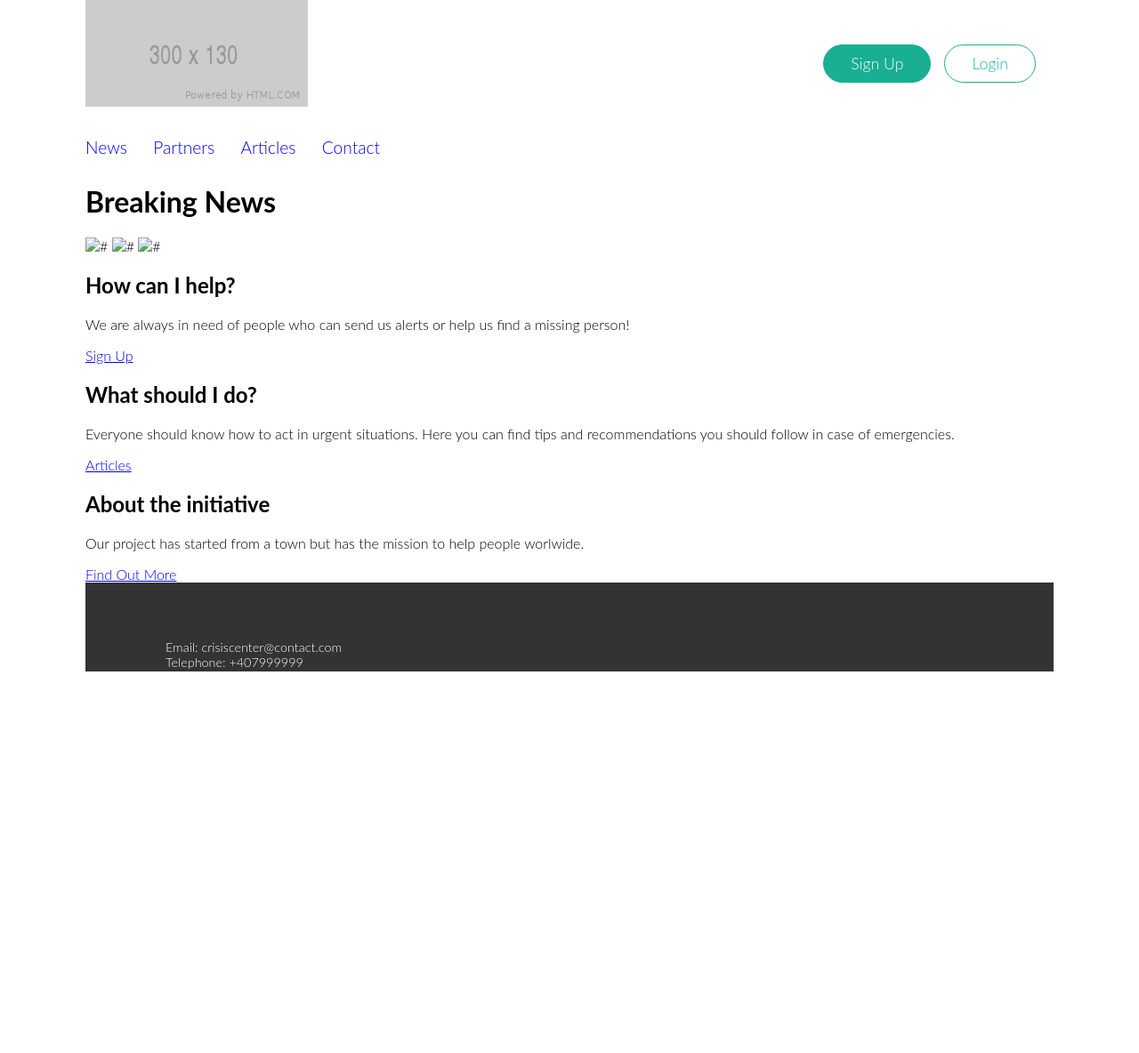
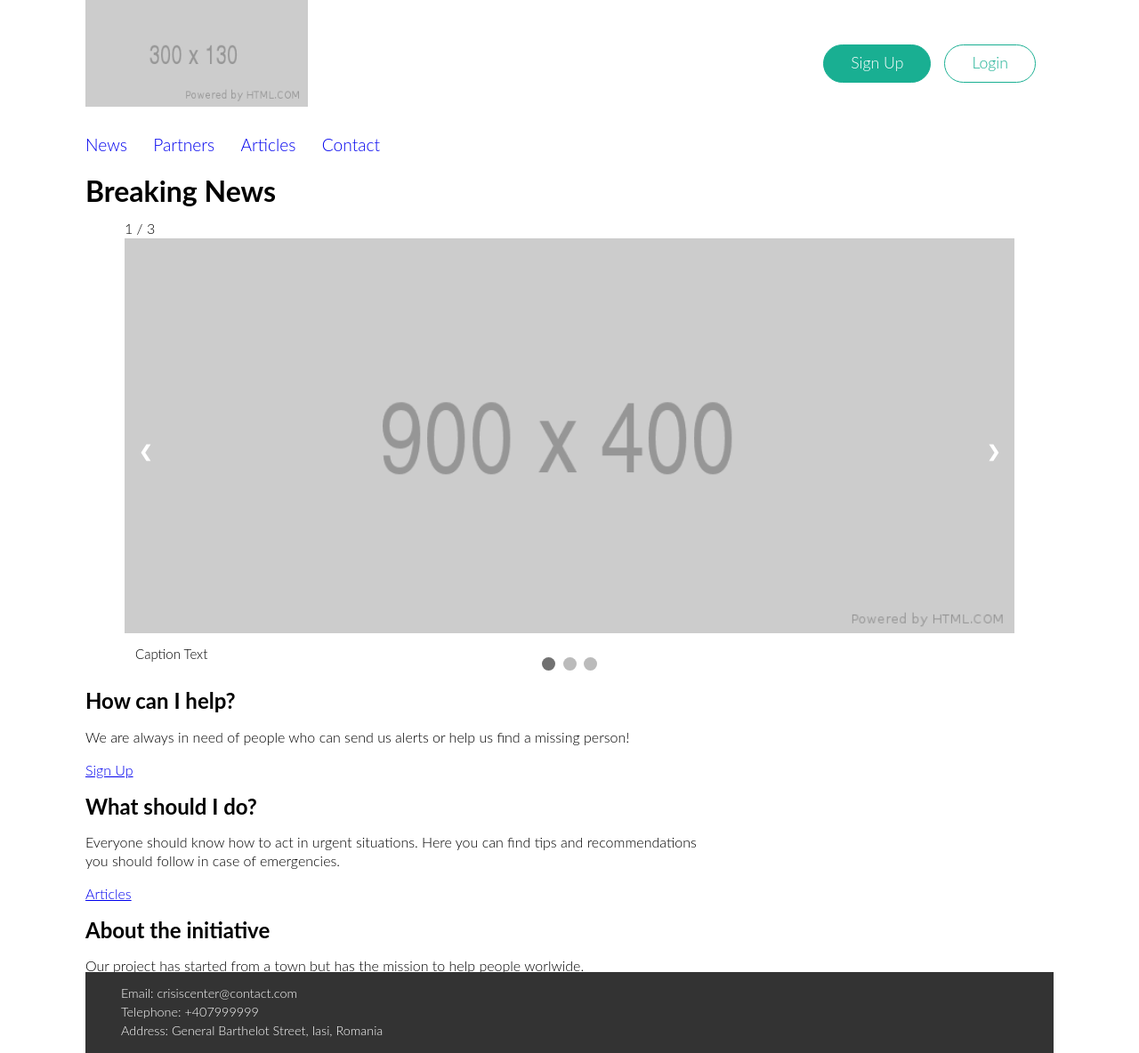
Before and after one commit to AlexandruSte/CrisisContainmentService, a PHP site: page /views/index.html in a window 1280 px wide. Shown: the whole page at 89% size. Before the commit the page ends 805 px from the top, so only its background shows below. Run offline with PHP 8.4, Linux system fonts and the light colour scheme.

Commit message:
fixed footer bug, created slideshow

```diff
--- /dev/null
+++ b/js/slideshow.js
@@ -0,0 +1,26 @@
+var slideIndex = 1;
+showSlides(slideIndex);
+
+function plusSlides(n) {
+  showSlides(slideIndex += n);
+}
+
+function currentSlide(n) {
+  showSlides(slideIndex = n);
+}
+
+function showSlides(n) {
+  var i;
+  var slides = document.getElementsByClassName("mySlides");
+  var dots = document.getElementsByClassName("dot");
+  if (n > slides.length) {slideIndex = 1}
+  if (n < 1) {slideIndex = slides.length}
+  for (i = 0; i < slides.length; i++) {
+      slides[i].style.display = "none";
+  }
+  for (i = 0; i < dots.length; i++) {
+      dots[i].className = dots[i].className.replace(" active", "");
+  }
+  slides[slideIndex-1].style.display = "block";
+  dots[slideIndex-1].className += " active";
+}
--- a/style/global.css
+++ b/style/global.css
@@ -27,18 +27,19 @@ body {
     position: relative;
     width: 85%;
     margin: 0 auto;
+    line-height: 130%;
 }
 
 /********************************************
                     HEADER
 ********************************************/
 
-header{
+header {
     font-size: 130%;
 }
 
 header > a {
-    float:right;
+    float: right;
     margin-top: 50px;
     margin-right: 20px;
 }
@@ -52,11 +53,11 @@ header > img {
                     NAVIGATOR
 ********************************************/
 
-nav{
+nav {
     margin: 30px 0;
 }
 
-nav > a{
+nav > a {
     display: inline;
     margin-right: 25px;
 }
@@ -93,7 +94,7 @@ nav a:active {
 }
 
 .btn-full:link,
-.btn-full:visited{
+.btn-full:visited {
     background-color: #19af92;
     border: 1px solid #19af92;
     color: #fff;
@@ -123,23 +124,106 @@ nav a:active {
 }
 
 /********************************************
+                    SLIDESHOW
+********************************************/
+
+.slideshow {
+    max-width: 1000px;
+    position: relative;
+    margin: auto;
+}
+
+/* Next & previous buttons */
+.prev,
+.next {
+    cursor: pointer;
+    position: absolute;
+    top: 50%;
+    width: auto;
+    padding: 16px;
+    margin-top: -22px;
+    color: white;
+    font-weight: bold;
+    font-size: 18px;
+    transition: 0.6s ease;
+    border-radius: 0 3px 3px 0;
+    user-select: none;
+}
+
+/* Position the "next button" to the right */
+.next {
+    right: 0;
+    border-radius: 3px 0 0 3px;
+}
+
+/* On hover, add a black background color with a little bit see-through */
+.prev:hover,
+.next:hover {
+    background-color: rgba(0, 0, 0, 0.8);
+}
+
+/* Caption text */
+.text {
+    color: black;
+    font-size: 15px;
+    padding: 8px 12px;
+    position: absolute;
+    width: 100%;
+
+}
+
+
+/* The dots/bullets/indicators */
+.dot {
+    cursor: pointer;
+    height: 15px;
+    width: 15px;
+    margin: 0 2px;
+    background-color: #bbb;
+    border-radius: 50%;
+    display: inline-block;
+    transition: background-color 0.6s ease;
+}
+
+.active,
+.dot:hover {
+    background-color: #717171;
+}
+
+/* Fading animation */
+.fade {
+    -webkit-animation-name: fade;
+    -webkit-animation-duration: 1.5s;
+    animation-name: fade;
+    animation-duration: 1.5s;
+}
+
+/********************************************
+                    PARAGRAPHS
+********************************************/
+
+p {
+    max-width: 75ch;
+}
+
+/********************************************
                     FOOTER
 ********************************************/
 
 body::after {
-  content: '';
-  display: block;
-  height: 50px; /* Set same as footer's height */
+    content: '';
+    display: block;
+    height: 50px;
+    /* Set same as footer's height */
 }
 
 footer {
-    position: relative;
+    width: 100%;
+    position: absolute;
+    bottom: 0px;
     background-color: #333;
-    padding: 50px;
     font-size: 90%;
     color: white;
-    bottom: 0;
-    height: 50px;
 }
 
 .footer-nav {
--- a/views/index.html
+++ b/views/index.html
@@ -1,13 +1,15 @@
 <!DOCTYPE html>
 <html lang="en">
+
 <head>
     <meta charset="UTF-8">
     <title>Cric</title>
     <link rel="stylesheet" href="../style/global.css">
 </head>
+
 <body>
     <header>
-        <img id="logo" src="../style/img/300x130.png" alt="Logo"/>
+        <img id="logo" src="../style/img/300x130.png" alt="Logo" />
         <a class="btn btn-ghost" href="#">Login</a>
         <a class="btn btn-full" href="#">Sign Up</a>
     </header>
@@ -22,9 +24,35 @@
     </div>
     <main>
         <div class="slideshow">
-            <img src="#" alt="#"/>
-            <img src="#" alt="#"/>
-            <img src="#" alt="#"/>
+            <div class="mySlides fade">
+                <div class="numbertext">1 / 3</div>
+                <img src="../style/img/900x400.png" alt="#" style="width:100%" />
+                <div class="text">Caption Text</div>
+            </div>
+
+            <div class="mySlides fade">
+                <div class="numbertext">2 / 3</div>
+                <img src="../style/img/900x400.png" alt="#" style="width:100%" />
+                <div class="text">Caption Two</div>
+            </div>
+
+            <div class="mySlides fade">
+                <div class="numbertext">3 / 3</div>
+                <img src="../style/img/900x400.png" alt="#" style="width:100%" />
+                <div class="text">Caption Three</div>
+            </div>
+
+            <a class="prev" onclick="plusSlides(-1)">&#10094;</a>
+            <a class="next" onclick="plusSlides(1)">&#10095;</a>
+
+            <br>
+
+            <!-- The dots/circles -->
+            <div style="text-align:center">
+                <span class="dot" onclick="currentSlide(1)"></span>
+                <span class="dot" onclick="currentSlide(2)"></span>
+                <span class="dot" onclick="currentSlide(3)"></span>
+            </div>
         </div>
         <div class="horizontal_container">
             <article>
@@ -43,13 +71,17 @@
                 <a href="#">Find Out More</a>
             </article>
         </div>
+
     </main>
     <footer>
-        <ul  class="footer-nav">
+        <ul class="footer-nav">
             <li>Email: crisiscenter@contact.com </li>
             <li>Telephone: +407999999</li>
             <li>Address: General Barthelot Street, Iasi, Romania</li>
         </ul>
     </footer>
 </body>
+
 </html>
+
+<script type="text/javascript" src="../js/slideshow.js"></script>
```
Also changed, not shown: style/img/800x400.png (added), style/img/900x400.png (added).
